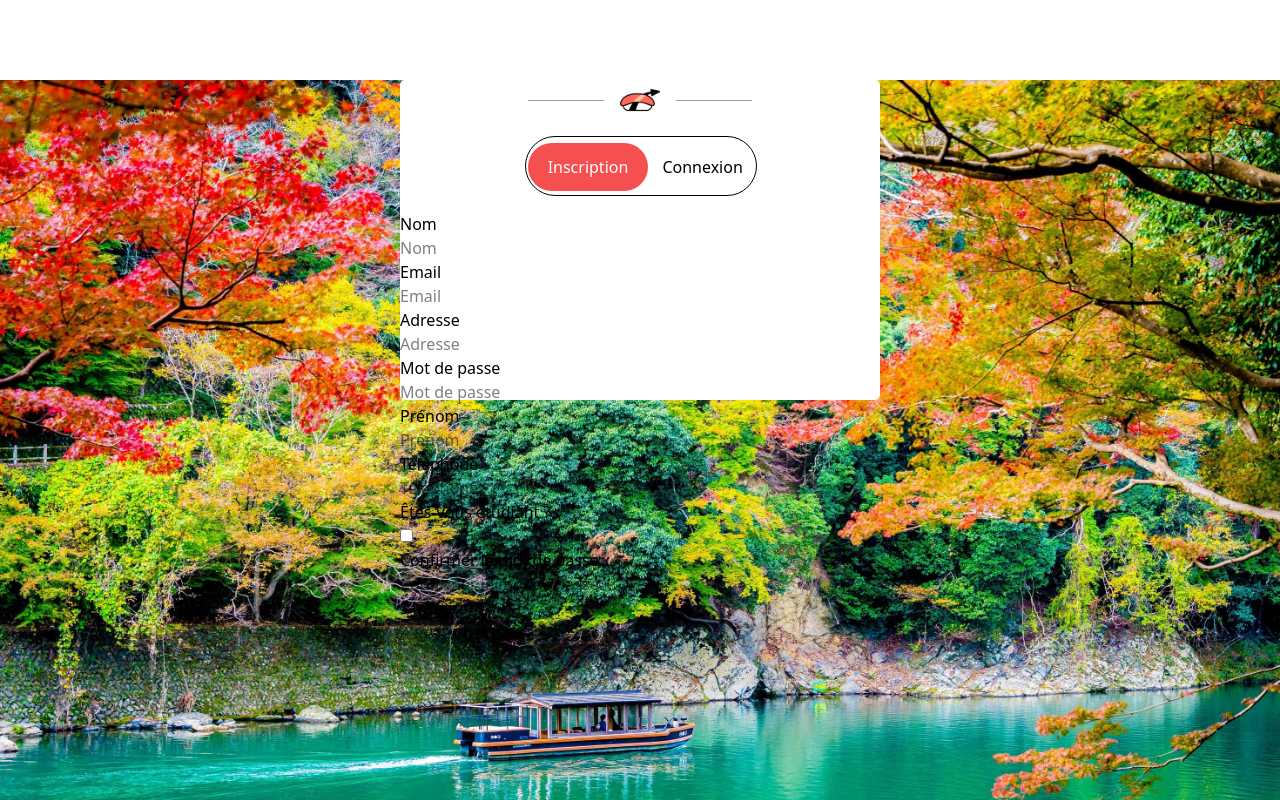
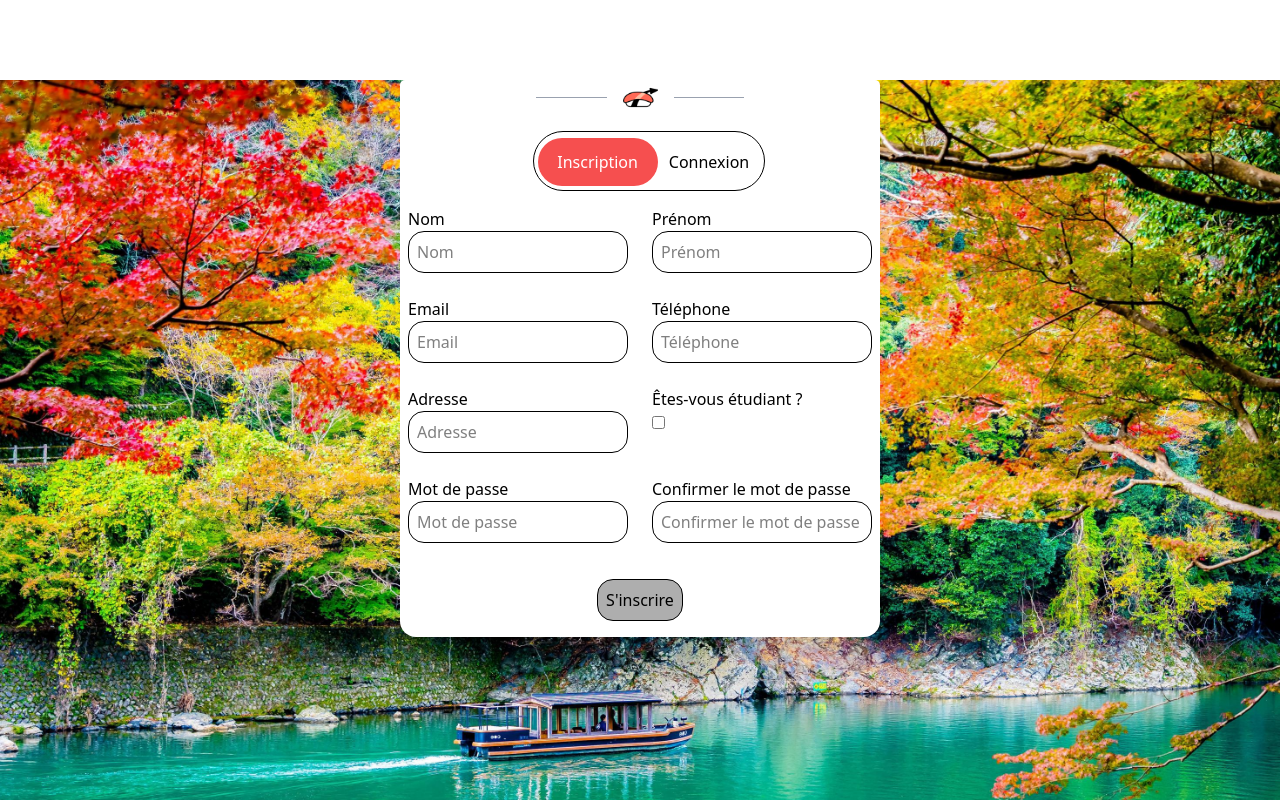
Before and after one commit to MLoks77/SAE301-303, an Angular app in the folder frontend/sushngo/: page / in a window 1280 px wide. Shown: the top 800 px of the page. Built offline with nearby package versions, Linux system fonts and the light colour scheme.

Commit message:
style du form de joaquim, entrain d'écrire le js

```diff
--- a/frontend/sushngo/src/app/components/inscconnex/inscconnex.html
+++ b/frontend/sushngo/src/app/components/inscconnex/inscconnex.html
@@ -1,39 +1,107 @@
 <!-- front réalisé par Joachim Tocqueville -->
-<section class="container-fluid" id="connexionbg">
+<section class="container-fluid mt-5" id="connexionbg">
     <section id="fondform">
-        <form id="formconnex">
+        <form id="formconnex" class="bg-white px-2 rounded-2xl">
             <div class="flex items-center mx-32">
                 <hr class="flex-1 border-t border-gray-400">
                 <span class="mx-4">
-                    <img src="images/favicon/web-app-manifest-192x192.png" alt="Logo" class="h-10">
+                    <img src="images/favicon/web-app-manifest-192x192.png" alt="Logo" width="35px" height="35px ">
                 </span>
                 <hr class="flex-1 border-t border-gray-400">
             </div>
             <section class="row border-black border rounded-[40px] my-4 mx-[125px] pt-[0.35rem] text-center h-15 w-58">
-                <div class="col-md-1 inline-block bg-[#F64F4F] rounded-[40px] text-center text-white w-30 mr-[0.7rem] ms-[-0.7rem] p-3">Inscription</div>
-                <div class="col-md-1 inline-block ms-[0.2rem] text-center">Connexion</div>
+                <button>
+                    <div
+                        class="cursor-pointer col-md-1 inline-block bg-[#F64F4F] rounded-[40px] text-center text-white w-30 mr-[0.7rem] ms-[-0.7rem] p-3">
+                        Inscription
+                    </div>
+                </button>
+                <button>
+                    <div class="cursor-pointer col-md-1 inline-block  text-center">
+                        Connexion
+                    </div>
+                </button>
             </section>
-            <section class="row">
-                <label class="block">Nom</label>
-                <input type="text" placeholder="Nom" required>
-                <label class="block">Email</label>
-                <input type="email" placeholder="Email" required>
-                <label class="block">Adresse</label>
-                <input type="text" placeholder="Adresse" required>
-                <label class="block">Mot de passe</label>
-                <input type="password" placeholder="Mot de passe" required>
-            </section>
-            <section class="row">
-                <label class="block">Prénom</label>
-                <input type="text" placeholder="Prénom" required>
-                <label class="block">Téléphone</label>
-                <input type="text" placeholder="Téléphone" required>
-                <label class="block">Êtes-vous étudiant ?</label>
-                <input type="checkbox" required>
-                <label class="block">Confirmer le mot de passe</label>
-                <input type="password" placeholder="Confirmer le mot de passe" required>
-            </section>
-            <button type="submit">S'inscrire</button>
+            <!-- front joaquim fin -->
+            <!-- form par Joaquim et stylisé par maxime derènes -->
+            <div class="grid grid-cols-2 grid-rows-4 gap-6">
+
+                <div>
+                    <label class="block" for="nom">Nom</label>
+                    <input class="border rounded-2xl p-2 black w-full" id="nom" name="nom" type="text" placeholder="Nom" required>
+                </div>
+
+                <div>
+                    <label class="block" for="prenom">Prénom</label>
+                    <input class="border rounded-2xl p-2 black w-full" id="prenom" name="prenom" type="text" placeholder="Prénom" required>
+                </div>
+
+                <div>
+                    <label class="block" for="email">Email</label>
+                    <input class="border rounded-2xl p-2 black w-full" id="email" name="email" type="email" placeholder="Email" required>
+                </div>
+
+                <div>
+                    <label class="block" for="telephone">Téléphone</label>
+                    <input class="border rounded-2xl p-2 black w-full" id="telephone" name="telephone" type="text" placeholder="Téléphone" required>
+                </div>
+
+                <div>
+                    <label class="block" for="adresse">Adresse</label>
+                    <input class="border rounded-2xl p-2 black w-full" id="adresse" name="adresse" type="text" placeholder="Adresse" required>
+                </div>
+
+                <div>
+                    <label class="block" for="etudiant">Êtes-vous étudiant ?</label>
+                    <input class="border rounded-2xl p-2 black" id="etudiant" name="etudiant" type="checkbox">
+                </div>
+
+                <div>
+                    <label class="block" for="motdepasse">Mot de passe</label>
+                    <input class="border rounded-2xl p-2 black w-full" id="motdepasse" name="motdepasse" type="password" placeholder="Mot de passe" required>
+                </div>
+
+                <div>
+                    <label class="block" for="confirmMotDePasse">Confirmer le mot de passe</label>
+                    <input class="border rounded-2xl p-2 black w-full" id="confirmMotDePasse" name="confirmMotDePasse" type="password" placeholder="Confirmer le mot de passe" required>
+                </div>
+            </div>
+            <div class="flex justify-center mt-5 py-4">
+                <button id="submit" type="submit" class="border   rounded-2xl p-2 bg-[#aeaeae] text-black hover:bg-[#898989] border-black text-center">S'inscrire</button>
+            </div>
         </form>
     </section>
 </section>
+
+<script> /* maïté */ /*
+window.addEventListener('DOMContentLoaded', function() {
+    var form = document.querySelector('form');
+    if (form) {
+        form.addEventListener('submit', function(event) {
+            const mdpinput = document.getElementById('motdepasse');
+            const inputmdpconfirm = document.getElementById('confirmMotDePasse');
+
+            const password = mdpinput ? mdpinput.value : '';
+            const confirmPassword = inputmdpconfirm ? inputmdpconfirm.value : '';
+
+            // reset a chaque envoie
+            if (inputmdpconfirm) {
+                inputmdpconfirm.classList.remove('bg-[#F64F4F]', 'text-white');
+            }
+
+            if (password !== confirmPassword) {
+                event.preventDefault();
+                if (inputmdpconfirm) {
+                    inputmdpconfirm.classList.add("bg-[#F64F4F]");
+                    inputmdpconfirm.classList.add('text-white');
+                    inputmdpconfirm.classList.add('hover:bg-[#ff3c3c]');
+                    inputmdpconfirm.value = '';
+                    inputmdpconfirm.placeholder = 'Les mots de passe ne correspondent pas';
+                    inputmdpconfirm.focus();
+                    alert("Les mots de passe ne correspondent pas. Veuillez confirmer.");
+                }
+            }
+        });
+    }
+});*/ /* Je revérifierai */
+</script>
```
